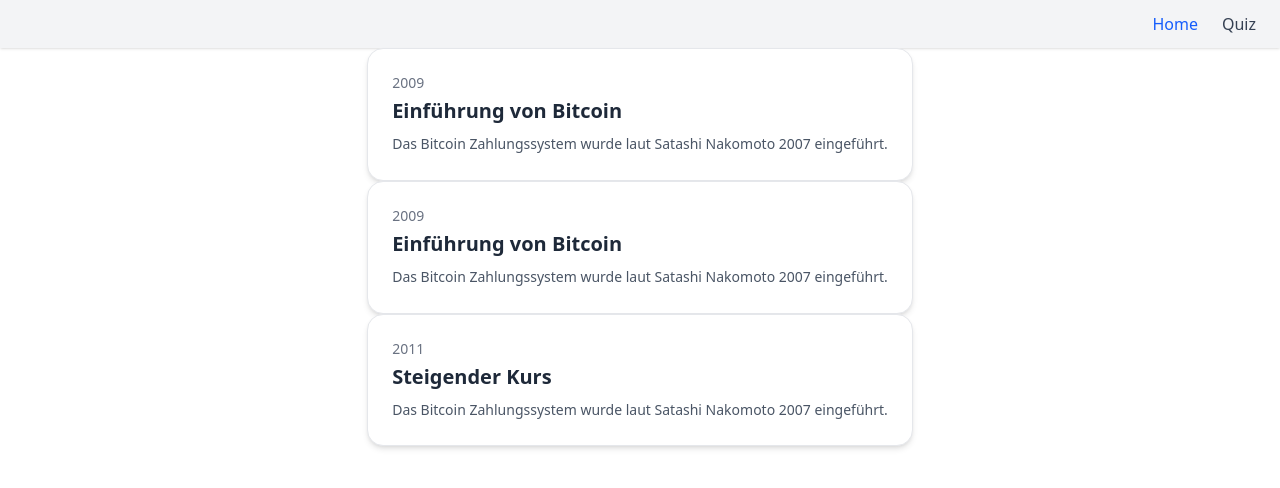
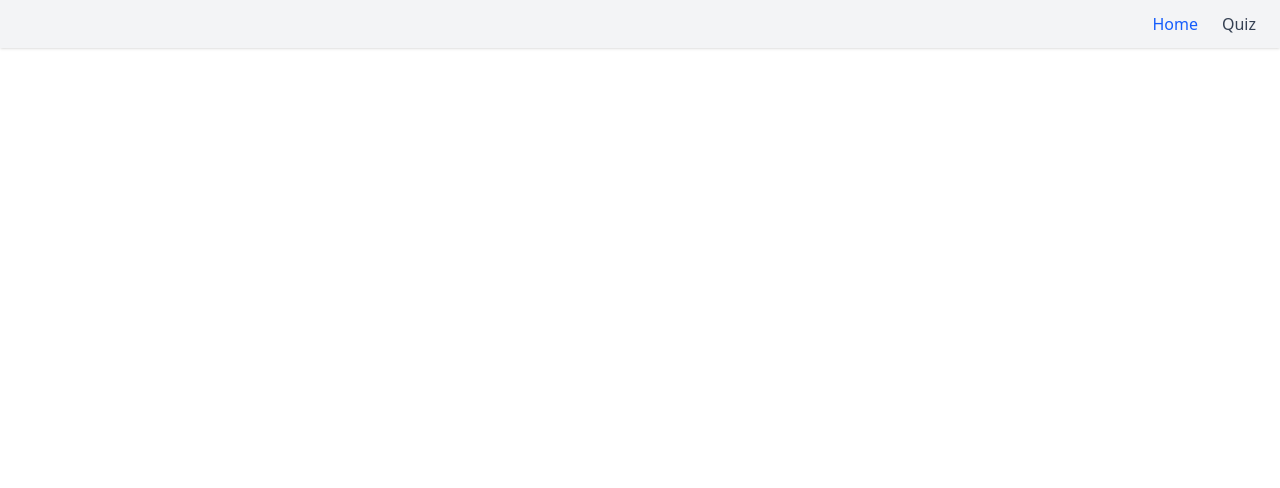
Before and after one commit to crabDono/dmwt_vercell_app, a Next.js app: page / in a window 1280 px wide. Shown: the top 488 px of the page. Built offline with nearby package versions, Linux system fonts and the light colour scheme.

Commit message:
Refactor layout: update navbar, delete TimelineCard, clear page.tsx

```diff
--- a/src/app/page.tsx
+++ b/src/app/page.tsx
@@ -1,30 +1,3 @@
-import TimelineCard from "../components/ui/TimelineCard";
-
-
 export default function Page() {
-
-  const timelineItems = [
-    {year: "2009", title: "Einführung von Bitcoin", description: "Das Bitcoin Zahlungssystem wurde laut Satashi Nakomoto 2007 eingeführt.", id:"0"},
-    {year: "2009", title: "Einführung von Bitcoin", description: "Das Bitcoin Zahlungssystem wurde laut Satashi Nakomoto 2007 eingeführt.", id:"1"},
-    {year: "2011", title: "Steigender Kurs", description: "Das Bitcoin Zahlungssystem wurde laut Satashi Nakomoto 2007 eingeführt.", id:"2"},
-  ]
-
-
-
-
-  return (
-    <ul>
-      {timelineItems.map((item) => (
-          <li key={item.id}>
-            <TimelineCard
-              year={item.year}
-              title={item.title}
-              description={item.description}
-            />
-          </li>
-        ))}
-      </ul>
-
-
-    );
+  return <div></div>;
 }
--- /dev/null
+++ b/src/app/zeitreise/page.tsx
@@ -0,0 +1,3 @@
+export default function Page() {
+  return <h1 className="text-3xl font-bold text-gray-800">Hello, Zeireise!</h1>;
+}
```
